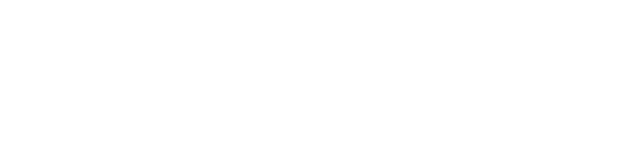
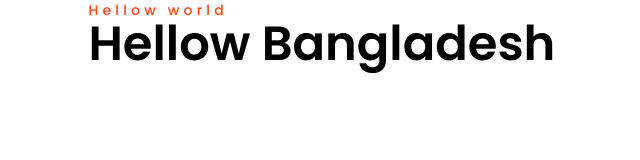
Before and after one commit to Saddam6260/Avion-home-page, a website: page index.html in a window 1280 px wide. Shown: the whole page, without its empty margins (78-718 px from the left). Drawn offline with Linux system fonts and the light colour scheme.

Commit message:
add difrent heading style

```diff
--- a/index.html
+++ b/index.html
@@ -11,7 +11,8 @@
     <!-- Footer start -->
     <footer>
         <div class="container">
-            <h1 class="main-heading">Hellow world</h1>
+            <h1 class="sec-name">Hellow world</h1>
+            <h2 class="heading text-5xl">Hellow Bangladesh</h2>
         </div>
     </footer>
     <!-- Footer end -->
--- a/src/tailwind.css
+++ b/src/tailwind.css
@@ -5,16 +5,25 @@
 @tailwind utilities;
 
 @layer components {
-    .container{
+  .container {
     @apply m-auto w-[74%];
   }
-    .main-heading{
+  .heading {
+    @apply font-semibold leading-[140%];
+  }
+  .main-heading {
     @apply font-bold text-white text-[58px];
+  }
+  .sec-name {
+    @apply text-orange text-sm font-medium tracking-[4.2px] font-poppins;
   }
 }
 
 @layer base {
-    h1, h2, h3, h4{
+  h1,
+  h2,
+  h3,
+  h4 {
     @apply font-poppins;
   }
 }
--- a/tailwind.config.js
+++ b/tailwind.config.js
@@ -3,6 +3,9 @@
   content: ["./index.html"],
   theme: {
     extend: {
+      colors: {
+        orange: "#F54C1E",
+      },
       fontFamily: {
         lato: ["lato"],
         inter: ["Inter"],
```
Also changed, not shown: output/style.css. Lines whose indentation alone changed are shown as unchanged.
